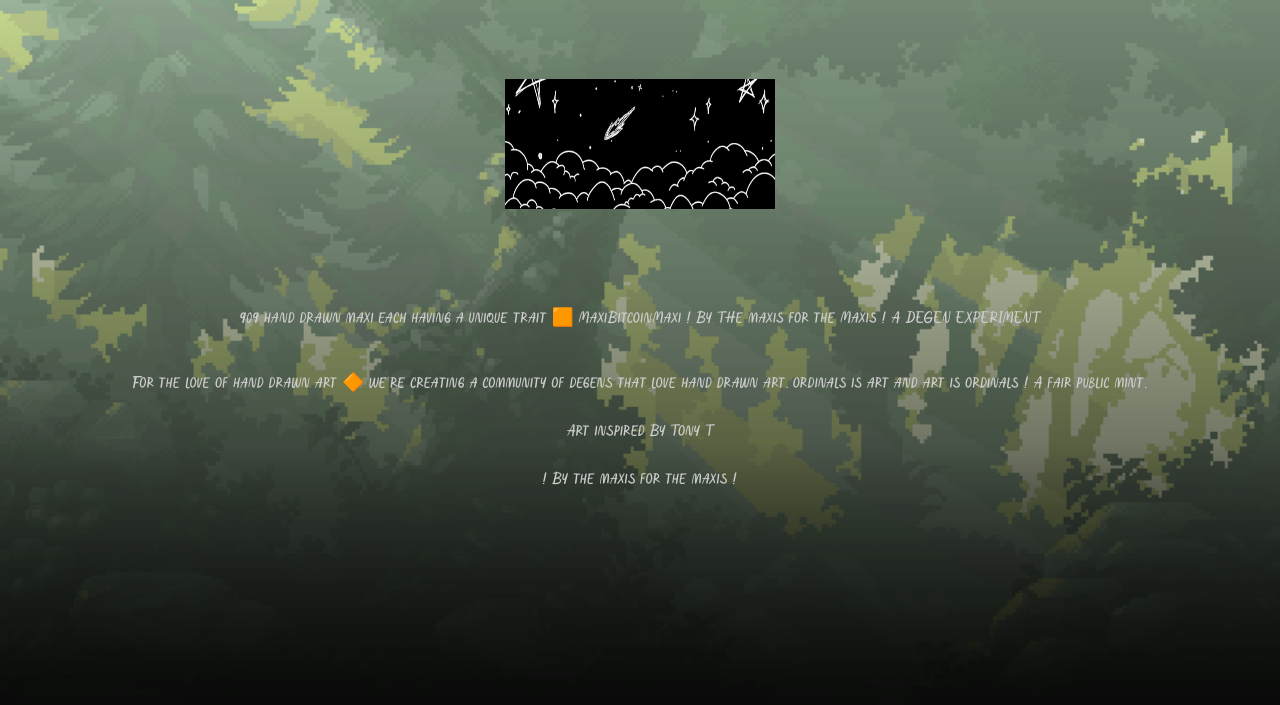
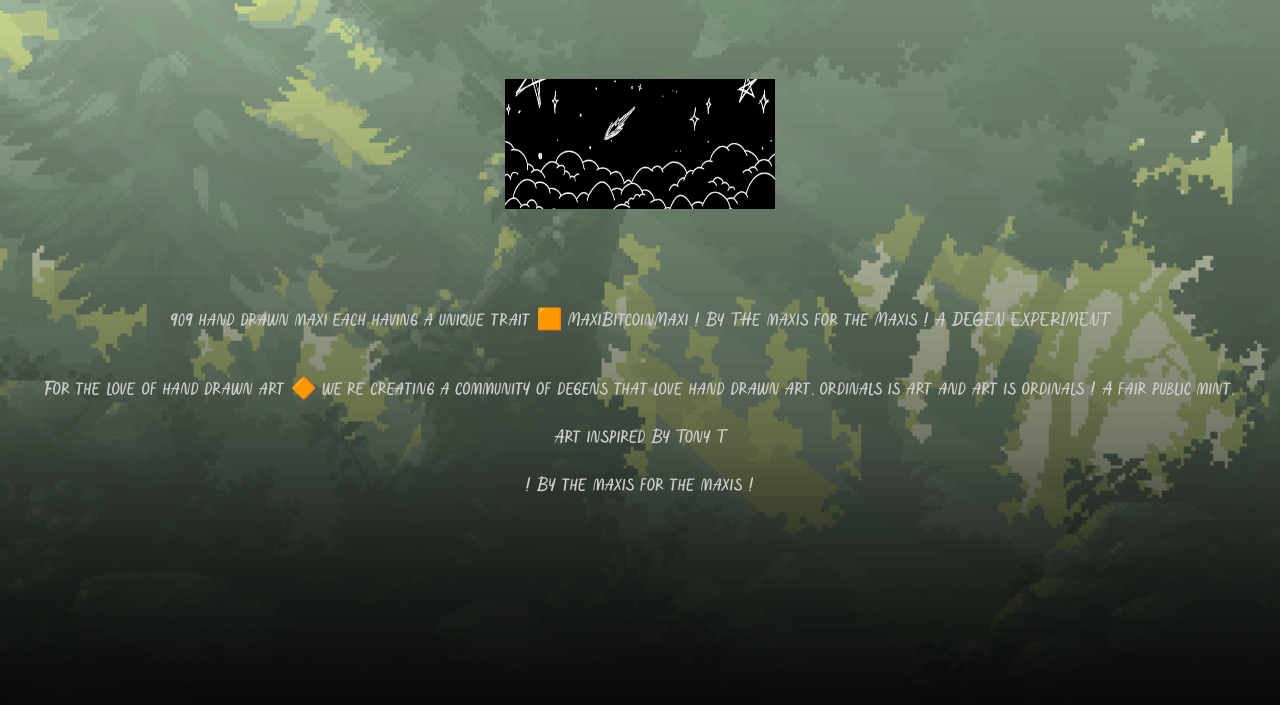
Before and after one commit to maxi-bitcoin/Maxi-Bitcoin-, a plain HTML site: page index.html in a window 1280 px wide. Shown: the part 95-800 px from the top of the page. Drawn offline with Linux system fonts and the light colour scheme.

Commit message:
Update style.css

```diff
--- a/style.css
+++ b/style.css
@@ -140,7 +140,7 @@ h1{
 .text{
     padding: 2rem;
     font-family: "choke", sans-serif;
-    font-size:1.1rem;
+    font-size:1.3rem;
     color:hsl(0, 0%, 80%);
     background-image: url('./images/background-hero.png');
     background-repeat: no-repeat;
```
